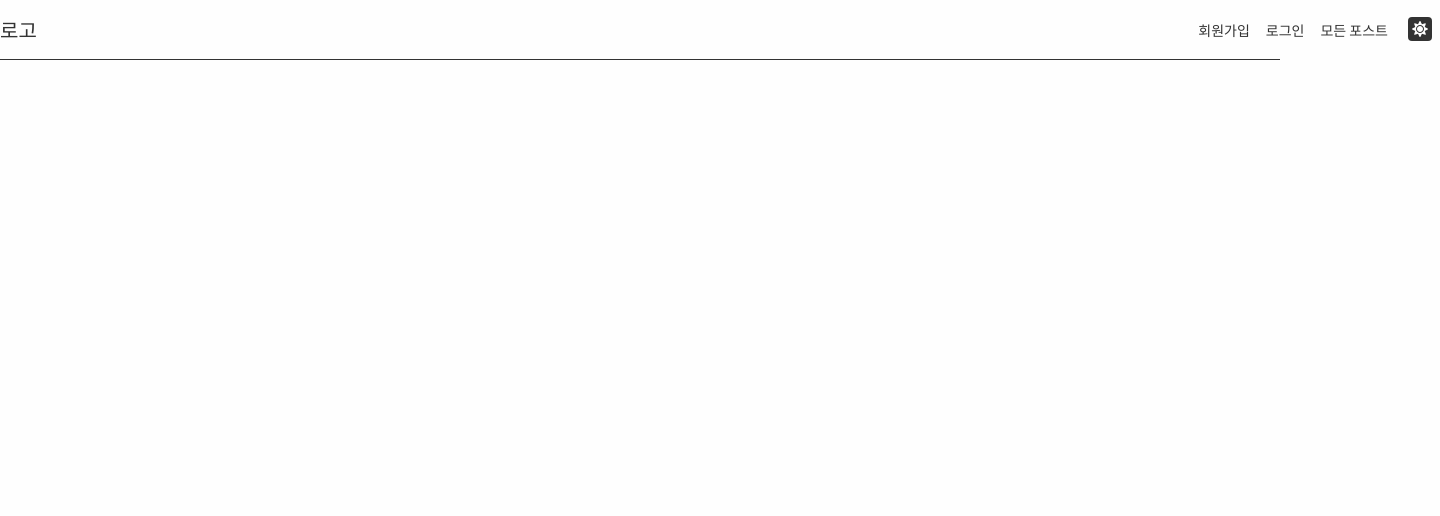
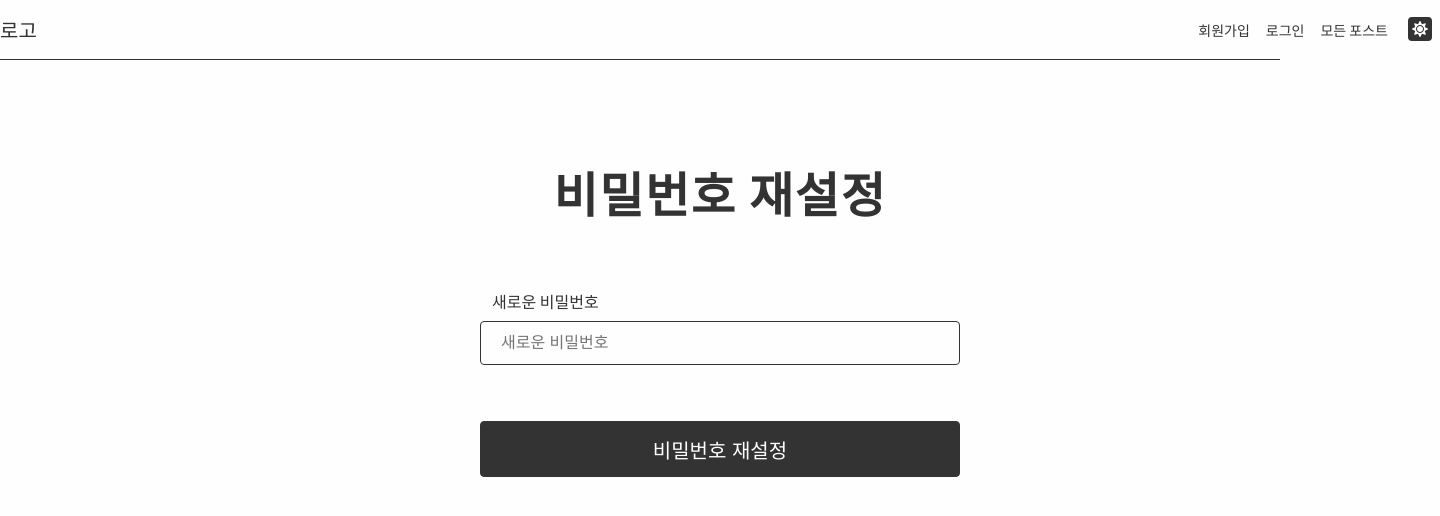
Before and after one commit to hyeda1103/how-to-buy-house-frontend, a React (Create React App) app: page /reset-password/1 in a window 1280 px wide. Shown: the top 516 px of the page, 1440 px wide, since content can reach past the window. Built offline with nearby package versions, Linux system fonts and the light colour scheme.

Commit message:
feat: reset password with token

```diff
--- a/package.json
+++ b/package.json
@@ -3,7 +3,6 @@
   "version": "0.1.0",
   "private": true,
   "dependencies": {
-    "@craco/craco": "^6.4.3",
     "@reduxjs/toolkit": "^1.7.1",
     "axios": "^0.25.0",
     "moment": "^2.29.1",
--- a/src/App.tsx
+++ b/src/App.tsx
@@ -19,6 +19,8 @@ import UpdateProfilePage from './components/pages/updateProfile';
 import UploadProfilePhotoPage from './components/pages/uploadProfilePhoto';
 import RegisterPage from './components/pages/register';
 import LoginPage from './components/pages/login';
+import PasswordResetTokenPage from './components/pages/passwordResetToken/index';
+import ResetPasswordPage from './components/pages/resetPassword';
 import AddCategoryPage from './components/pages/addCategory';
 import CategoryListPage from './components/pages/categoryList';
 import UpdateCategoryPage from './components/pages/updateCategory';
@@ -63,6 +65,8 @@ function App(): JSX.Element {
           />
           <Route exact path="/register" component={RegisterPage} />
           <Route exact path="/login" component={LoginPage} />
+          <Route exact path="/password-reset-token" component={PasswordResetTokenPage} />
+          <Route exact path="/reset-password/:token" component={ResetPasswordPage} />
           <Route exact path="/posts" component={PostListPage} />
           <Route exact path="/posts/:id" component={PostDetailsPage} />
           <AdminRoute exact path="/update-post/:id" component={UpdatePostPage} />
--- /dev/null
+++ b/src/components/pages/passwordResetToken/index.tsx
@@ -0,0 +1,111 @@
+import React, { useState, useEffect, useMemo } from 'react';
+import { RouteComponentProps, Link } from 'react-router-dom';
+import { useDispatch, useSelector } from 'react-redux';
+
+import {
+  Container,
+  StyledLabel,
+  StyledForm,
+  Title,
+  Text,
+  StyledInput,
+} from './styles';
+import { RootState } from '^/store';
+import {
+  fetchUserDetailsAction, passwordResetAction, passwordResetTokenAction, updateUserAction,
+} from '^/store/slices/user';
+import Spinner from '^/components/atoms/spinner';
+import { Button } from '^/components/atoms/basicButton';
+import SingleColumnLayout from '^/components/templates/singleColumnLayout/index';
+
+interface Props {
+  history: RouteComponentProps['history']
+  match: {
+    params: {
+      id: string
+    }
+  }
+}
+
+function PasswordResetTokenPage({ history, match }: Props) {
+  const { id } = match.params;
+  const dispatch = useDispatch();
+
+  const [formValues, setFormValues] = useState({
+    email: '',
+  });
+
+  const {
+    email,
+  } = formValues;
+
+  useEffect(() => {
+    dispatch(fetchUserDetailsAction(id));
+  }, [id, dispatch]);
+
+  const handleChange = (keyName: string) => (e: React.ChangeEvent<HTMLInputElement>) => {
+    setFormValues({ ...formValues, [keyName]: e.target.value });
+  };
+
+  const submitHandler: React.FormEventHandler<HTMLFormElement> = (e) => {
+    e.preventDefault();
+    dispatch(passwordResetTokenAction(email));
+  };
+
+  const {
+    loading, error, passwordToken,
+  } = useSelector((state: RootState) => state.auth);
+
+  const buttonContent = useMemo(() => {
+    if (loading) {
+      return <Spinner />;
+    }
+    return '비밀번호 재설정';
+  }, [loading]);
+
+  const errorMessage = useMemo(() => {
+    if (error) {
+      return error;
+    }
+    return null;
+  }, [error]);
+
+  return (
+    <SingleColumnLayout>
+      <Container>
+        <Title>
+          <Text>
+            비밀번호 재설정
+          </Text>
+        </Title>
+        {passwordToken && (
+        <h3>
+          Email is successfully sent to your email. Verify it within 10
+          minutes.
+        </h3>
+        )}
+        {errorMessage && errorMessage}
+        <StyledForm onSubmit={submitHandler}>
+          <StyledLabel htmlFor="email">
+            <Text>
+              이메일
+            </Text>
+            <StyledInput
+              type="email"
+              id="email"
+              placeholder="이메일 주소"
+              value={email}
+              autoComplete="off"
+              onChange={handleChange('email')}
+            />
+          </StyledLabel>
+          <Button type="submit">
+            {buttonContent}
+          </Button>
+        </StyledForm>
+      </Container>
+    </SingleColumnLayout>
+  );
+}
+
+export default PasswordResetTokenPage;
--- /dev/null
+++ b/src/components/pages/passwordResetToken/styles.ts
@@ -0,0 +1,57 @@
+import styled from 'styled-components';
+
+export const Container = styled.div`
+  position: relative;
+  width: 100%;
+  display: flex;
+  flex-direction: column;
+  justify-content: center;
+  align-items: center;
+;`;
+
+export const StyledForm = styled.form`
+  width: 480px;
+`;
+
+export const Title = styled.h1`
+  font-size: 3rem;
+  font-weight: 700;
+  line-height: 65px;
+  letter-spacing: 1.6px;
+  text-align: center;
+  margin-bottom: 2rem;
+`;
+
+export const StyledLabel = styled.label`
+  position: relative;
+  width: 100%;
+  border-radius: 3px;
+  overflow: hidden;
+  display: flex;
+  flex-direction: column;
+  margin: 1.5rem 0;
+`;
+
+export const Text = styled.span`
+  margin: 0.75rem;
+`;
+
+export const StyledInput = styled.input`
+  width: 100%;
+  padding: 0.75rem 1.25rem;
+  font-size: 16px;
+  background-color: ${({ theme }) => theme.palette.common.main};
+  border-radius: ${({ theme }) => theme.borderRadius};
+  border: ${({ theme }) => `1px solid ${theme.palette.common.contrastText}`};
+  transition: all 0.15s ease;
+`;
+
+export const ErrorWrapper = styled.p`
+  text-align: center;
+  color: ${({ theme }) => theme.palette.fail.contrastText};
+`;
+
+export const GuideWrapper = styled.div`
+  width: 480px;
+  text-align: right;
+`;
--- /dev/null
+++ b/src/components/pages/resetPassword/index.tsx
@@ -0,0 +1,118 @@
+import React, { useState, useEffect, useMemo } from 'react';
+import { RouteComponentProps, Link } from 'react-router-dom';
+import { useDispatch, useSelector } from 'react-redux';
+
+import {
+  Container,
+  StyledLabel,
+  StyledForm,
+  Title,
+  Text,
+  StyledInput,
+} from './styles';
+import { RootState } from '^/store';
+import {
+  passwordResetAction,
+} from '^/store/slices/user';
+import Spinner from '^/components/atoms/spinner';
+import { Button } from '^/components/atoms/basicButton';
+import SingleColumnLayout from '^/components/templates/singleColumnLayout/index';
+
+interface Props {
+  history: RouteComponentProps['history']
+  match: {
+    params: {
+      token: string
+    }
+  }
+}
+
+function ResetPasswordPage({ history, match }: Props) {
+  const { token } = match.params;
+  console.log(token);
+  const dispatch = useDispatch();
+
+  const [formValues, setFormValues] = useState({
+    password: '',
+  });
+
+  const {
+    password,
+  } = formValues;
+
+  const handleChange = (keyName: string) => (e: React.ChangeEvent<HTMLInputElement>) => {
+    setFormValues({ ...formValues, [keyName]: e.target.value });
+  };
+
+  const submitHandler: React.FormEventHandler<HTMLFormElement> = (e) => {
+    e.preventDefault();
+    const data = {
+      password,
+      token,
+    };
+    dispatch(passwordResetAction(data));
+  };
+
+  const {
+    loading, error, passwordReset,
+  } = useSelector((state: RootState) => state.auth);
+
+  const buttonContent = useMemo(() => {
+    if (loading) {
+      return <Spinner />;
+    }
+    return '비밀번호 재설정';
+  }, [loading]);
+
+  const errorMessage = useMemo(() => {
+    if (error) {
+      return error;
+    }
+    return null;
+  }, [error]);
+
+  useEffect(() => {
+    setTimeout(() => {
+      if (passwordReset) history.push('/login');
+    }, 5000);
+  }, [passwordReset]);
+
+  return (
+    <SingleColumnLayout>
+      <Container>
+        <Title>
+          <Text>
+            비밀번호 재설정
+          </Text>
+        </Title>
+        {passwordReset && (
+        <h3>
+          Password Reset Successfully. You will be redirected to login with
+          5 seconds.
+        </h3>
+        )}
+        {errorMessage && errorMessage}
+        <StyledForm onSubmit={submitHandler}>
+          <StyledLabel htmlFor="password">
+            <Text>
+              새로운 비밀번호
+            </Text>
+            <StyledInput
+              type="password"
+              id="password"
+              placeholder="새로운 비밀번호"
+              value={password}
+              autoComplete="off"
+              onChange={handleChange('password')}
+            />
+          </StyledLabel>
+          <Button type="submit">
+            {buttonContent}
+          </Button>
+        </StyledForm>
+      </Container>
+    </SingleColumnLayout>
+  );
+}
+
+export default ResetPasswordPage;
--- /dev/null
+++ b/src/components/pages/resetPassword/styles.ts
@@ -0,0 +1,57 @@
+import styled from 'styled-components';
+
+export const Container = styled.div`
+  position: relative;
+  width: 100%;
+  display: flex;
+  flex-direction: column;
+  justify-content: center;
+  align-items: center;
+;`;
+
+export const StyledForm = styled.form`
+  width: 480px;
+`;
+
+export const Title = styled.h1`
+  font-size: 3rem;
+  font-weight: 700;
+  line-height: 65px;
+  letter-spacing: 1.6px;
+  text-align: center;
+  margin-bottom: 2rem;
+`;
+
+export const StyledLabel = styled.label`
+  position: relative;
+  width: 100%;
+  border-radius: 3px;
+  overflow: hidden;
+  display: flex;
+  flex-direction: column;
+  margin: 1.5rem 0;
+`;
+
+export const Text = styled.span`
+  margin: 0.75rem;
+`;
+
+export const StyledInput = styled.input`
+  width: 100%;
+  padding: 0.75rem 1.25rem;
+  font-size: 16px;
+  background-color: ${({ theme }) => theme.palette.common.main};
+  border-radius: ${({ theme }) => theme.borderRadius};
+  border: ${({ theme }) => `1px solid ${theme.palette.common.contrastText}`};
+  transition: all 0.15s ease;
+`;
+
+export const ErrorWrapper = styled.p`
+  text-align: center;
+  color: ${({ theme }) => theme.palette.fail.contrastText};
+`;
+
+export const GuideWrapper = styled.div`
+  width: 480px;
+  text-align: right;
+`;
--- a/src/store/slices/user.ts
+++ b/src/store/slices/user.ts
@@ -396,7 +396,7 @@ export const passwordResetTokenAction = createAsyncThunk(
     // http call
     try {
       const { data } = await axios.post(
-        `${process.env.REACT_APP_BASE_URL}/api/users/forget-password-token`,
+        `${process.env.REACT_APP_BASE_URL}/api/users/generate-forgot-password-token`,
         { email },
         config,
       );
@@ -413,7 +413,7 @@ export const passwordResetTokenAction = createAsyncThunk(
 // Password reset
 export const passwordResetAction = createAsyncThunk(
   'password/reset',
-  async (user: Partial<T.User>, { rejectWithValue, getState, dispatch }) => {
+  async (newPassword: { password: string, token: string }, { rejectWithValue, getState, dispatch }) => {
     const config = {
       headers: {
         'Content-Type': 'application/json',
@@ -423,7 +423,7 @@ export const passwordResetAction = createAsyncThunk(
     try {
       const { data } = await axios.put(
         `${process.env.REACT_APP_BASE_URL}/api/users/reset-password`,
-        { password: user?.password, token: user?.token },
+        newPassword,
         config,
       );
       return data;
```
Also changed, not shown: 1 other file (tests, documents, lock files or other folders).
